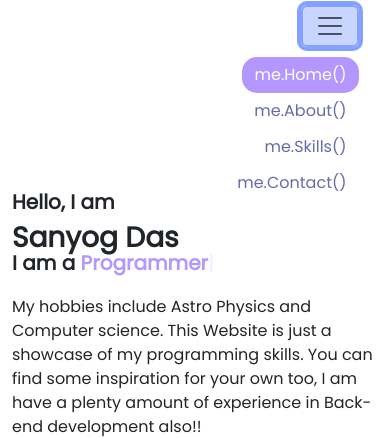
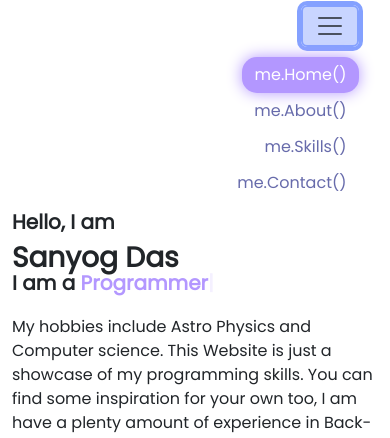
Before and after one commit to FaNticDeadlYs/Portfolio-Beta, a plain HTML site: page index.html in a window 390 px wide. Both pictures are taken after a click on the button 329 px from the left and 85 px from the top of the page. Shown: the part 59-497 px from the top of the page. Drawn offline with nearby package versions, Linux system fonts and the light colour scheme.

Commit message:
Update styles.css

```diff
--- a/styles.css
+++ b/styles.css
@@ -114,12 +114,15 @@ body.dark .theme-toggle:hover {
     font-size: 16px;
     padding: 6px 12px 6px;
     border-radius: 15px;
+    transition: all 0.3s ease;
 }
 
 .navbar-nav .nav-link:hover,
-.navbar-nav .nav-link:focus {
+.navbar-nav .nav-link:focus,
+.navbar-nav .nav-link.active {
     color: #ffffff;
     background-color: #9374c5;
+    box-shadow: 0 0 15px rgb(179, 151, 255);
 }
 
 .navbar-nav .nav-link.active {
@@ -162,7 +165,7 @@ body.dark .theme-toggle:hover {
 
 
 .home {
-    padding-top: 100px;
+    padding-top: 250px;
     min-height: 100vh;
     display: flex;
     align-items: center;
@@ -326,7 +329,7 @@ body.dark .theme-toggle:hover {
 
 @media (max-width: 768px) {
     .home {
-        padding-top: 80px;
+        padding-top: 120px;
     }
 
     .home-img {
@@ -335,6 +338,10 @@ body.dark .theme-toggle:hover {
 }
 
 @media (max-width: 450px) {
+    .home {
+        padding-top: 120px;
+    }
+
     .home-content h1 {
         font-size: 28px;
     }
```
